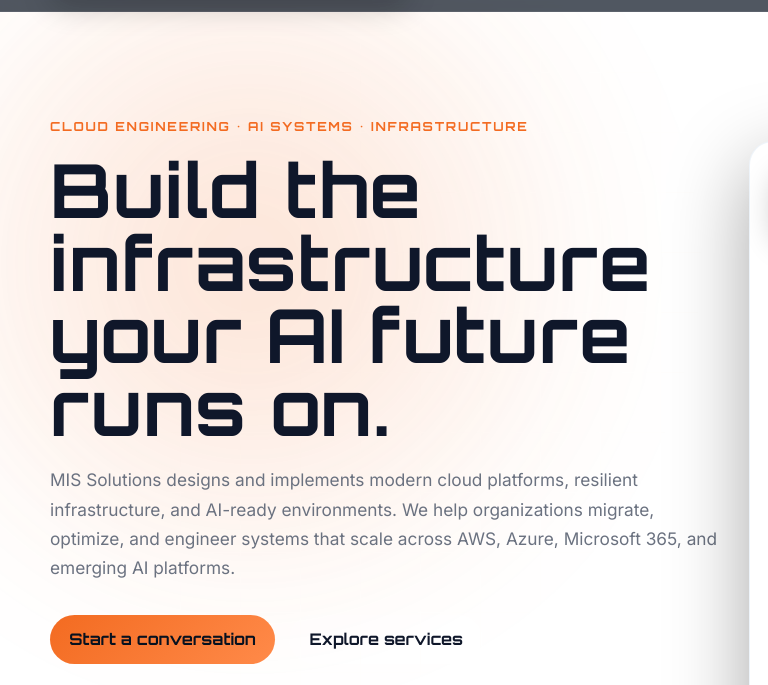
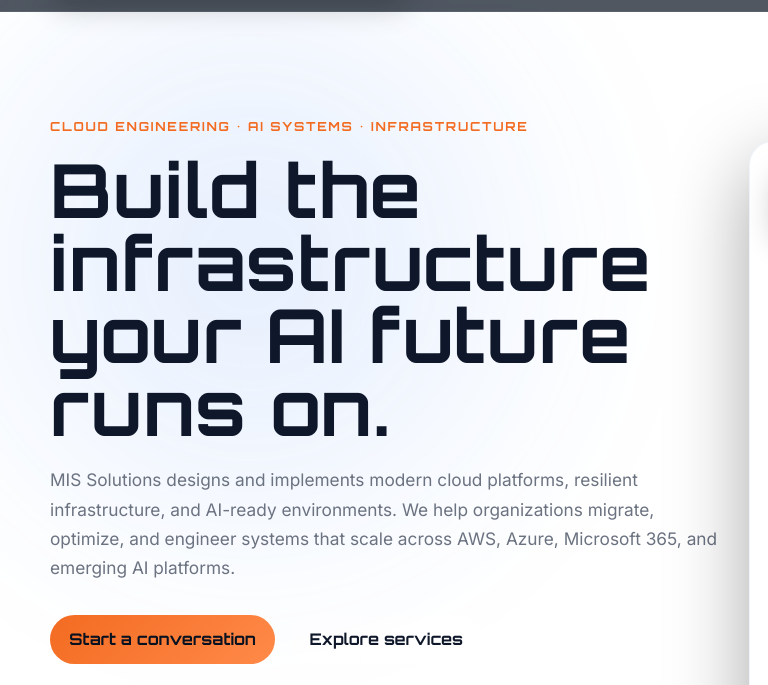
Before and after one commit to numerate64/misfirm.com, a plain HTML site: page index.html in a window 1280 px wide. Shown: the part 76-761 px from the top of the page, 0-768 px from the left. Drawn offline with Linux system fonts and the light colour scheme.

Commit message:
Polish theme system: smooth transitions and theme-specific hero glow

```diff
--- a/styles.css
+++ b/styles.css
@@ -10,6 +10,7 @@
   --muted: #9ab0ca;
   --brand: #f36b21;
   --brand-strong: #ff8a49;
+  --glow: rgba(243,107,33,0.35);
   --accent: #09135a;
   --accent-strong: #14207f;
   --display-font: 'Orbitron', 'Rajdhani', 'Inter', sans-serif;
@@ -33,6 +34,7 @@
   font-family: var(--body-font);
   background: var(--bg);
   color: var(--text);
+  transition: background 0.35s ease, color 0.35s ease;
 }
 
 [data-theme="light"] {
@@ -42,6 +44,7 @@
   --panel-strong: #f1f5f9;
   --text: #0f172a;
   --muted: #6b7280;
+  --glow: rgba(59,130,246,0.25);
 }
 
 body::before {
@@ -171,7 +174,7 @@
   position: absolute;
   width: 900px;
   height: 900px;
-  background: radial-gradient(circle, rgba(243,107,33,0.35), transparent 60%);
+  background: radial-gradient(circle, var(--glow), transparent 60%);
   top: -200px;
   left: -200px;
   filter: blur(80px);
```
